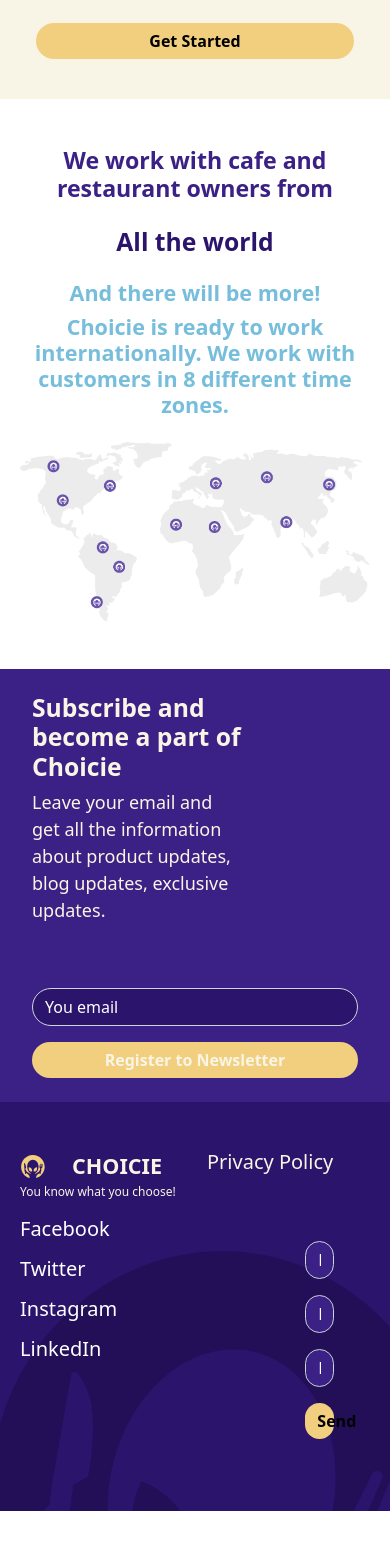
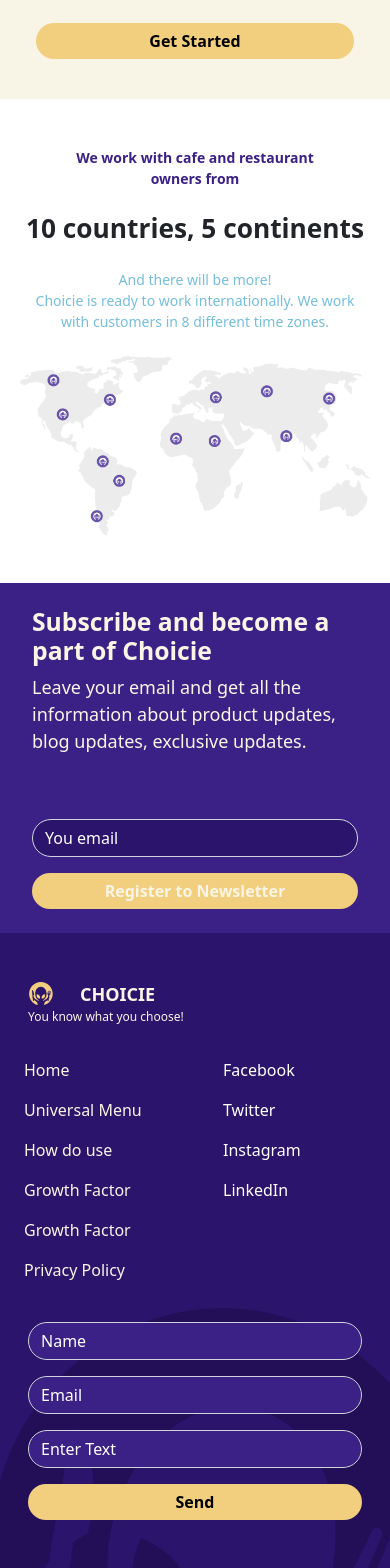
Before and after one commit to Nadiyahr/vue-choise, a Vue app: page / in a window 390 px wide. Shown: the part 2745-4313 px from the top of the page. Before the commit the page ends 4256 px from the top, so only its background shows below. Built offline with nearby package versions, Linux system fonts and the light colour scheme.

Commit message:
+- mobile version

```diff
--- a/src/components/Layout.vue
+++ b/src/components/Layout.vue
@@ -1,16 +1,29 @@
 <script setup lang="ts">
-import Header from './header/Header.vue'
 import HeaderDesctop from './header/HeaderDesctop.vue'
 import HeaderMobile from './header/HeaderMobile.vue'
 import Footer from './footer/Footer.vue'
+
+export interface Props {
+  isHome?: boolean
+}
+
+const props = withDefaults(defineProps<Props>(), {
+  isHome: false
+})
 
 const windowWidth = window.innerWidth
 const mobile = 600
 
 function isDesktop(): boolean {
-    const isDesck = windowWidth > mobile
-      return isDesck;
-  }
+
+  return windowWidth > mobile
+}
+
+function home(): boolean {
+
+  return (isDesktop() && props.isHome) || (isDesktop() && !props.isHome)
+}
+
 </script>
 
 <template>
@@ -19,6 +32,6 @@
     <HeaderMobile v-else />
     <!-- <Header /> -->
     <slot></slot>
-    <Footer />
+    <Footer :is-home="home()"/>
   </main>
 </template>
--- a/src/components/footer/Footer.vue
+++ b/src/components/footer/Footer.vue
@@ -1,5 +1,12 @@
 <script setup lang="ts">
 import Alien from '../icons/AlienIcon.vue'
+export interface Props {
+  isHome?: boolean
+}
+
+const props = withDefaults(defineProps<Props>(), {
+  isHome: false
+})
 </script>
 
 <template>
@@ -7,25 +14,32 @@
     class="bg-dark bg-position text-light py-5"
     style="background-image: url('images/cover.png');">
     <!-- <b-container > -->
-      <b-row>
-        <b-col >
-        <div class="fs-3 text-light fw-bolder d-flex flex gap-4 align-items-center">
+      <b-row class="px-2 lg-px-0">
+        <b-col sm="12" md="3" class="pb-3">
+        <div class="fs-4 lg-fs-3 text-light fw-bolder d-flex flex gap-4 align-items-center">
           <Alien :svgColor="'#f2cf7e'" />
           CHOICIE
         </div>
         <p class="fs-7">You know what you choose!</p>
         </b-col>
-        <b-col>
-          <h5>Privacy Policy</h5>
+        <b-col class="pb-4 fs-5 text ps-2">
+          <div v-if="!isHome">
+            <p>Home</p>
+            <p>Universal Menu</p>
+            <p>How do use</p>
+            <p>Growth Factor</p>
+            <p>Growth Factor</p>
+          </div>
+          <p>Privacy Policy</p>
         </b-col>
-        <b-col>
-          <b-nav-item class="pb-2"><h5>Facebook</h5></b-nav-item>
-          <b-nav-item class="pb-2"><h5>Twitter</h5></b-nav-item>
-          <b-nav-item class="pb-2"><h5>Instagram</h5></b-nav-item>
-          <b-nav-item class="pb-2"><h5>LinkedIn</h5></b-nav-item>
+        <b-col class="ps-5 fs-5">
+          <b-nav-item class=""><p>Facebook</p></b-nav-item>
+          <b-nav-item class=""><p>Twitter</p></b-nav-item>
+          <b-nav-item class=""><p>Instagram</p></b-nav-item>
+          <b-nav-item class=""><p>LinkedIn</p></b-nav-item>
         </b-col>
-        <b-col cols="4" class="px-5">
-          <b-form @submit="" @reset="" class="py-4 text-ligth">
+        <b-col lg="4" class="lg-px-5">
+          <b-form @submit="" @reset="" class="text-ligth">
             <b-form-input
               placeholder="Name"
               class="rounded-pill bg-primary mb-3 text-light"
--- a/src/components/subscribe/Subscribe.vue
+++ b/src/components/subscribe/Subscribe.vue
@@ -25,7 +25,7 @@
   <section class=" bg-primary text-light">
     <b-container fluid class="">
       <b-row>
-        <b-col cols="8">
+        <b-col sm="12" md="8">
           <div class="py-4">
             <h2 class="text-ligth fw-bolder">
               Subscribe and become a part of Choicie
--- a/src/components/worldMap/WorldMap.vue
+++ b/src/components/worldMap/WorldMap.vue
@@ -1,10 +1,20 @@
+<script setup lang="ts">
+export interface Props {
+  isMobile?: boolean
+}
+
+const props = withDefaults(defineProps<Props>(), {
+  isMobile: false
+})
+</script>
 <template>
   <section class="py-5">
     <div class="">
-      <h3 class="text-primary fw-bold text-center mb-4">We work with cafe and restaurant owners from</h3>
-      <h2 class="text-dark fw-bolder text-center mb-4">All the world</h2>
-      <h4 class="text-info fw-semibold text-center">And there will be more!</h4>
-      <h4 class="text-info fw-semibold text-center mb-4">Choicie is ready to work internationally. We work with customers in 8 different time zones.</h4>
+      <p class="text-primary md-fs-5 text fw-semibold md-fw-bold text-center mb-4">We work with cafe and restaurant <br v-if="isMobile" /> owners from</p>
+      <h2 v-if="isMobile" class="fw-bolder fs-2 text-center mb-4">10 countries, 5 continents</h2>
+      <h2 v-else class="text-dark fw-bolder text-center mb-4">All the world</h2>
+      <p class="text-info text-center mb-0">And there will be more!</p>
+      <p class="text-info text-center mb-4">Choicie is ready to work internationally. We work with customers in 8 different time zones.</p>
       <b-img fluid src="images/map.png" alt="Map Image"></b-img>
     </div>
   </section>
--- a/src/views/HomeView.vue
+++ b/src/views/HomeView.vue
@@ -20,7 +20,7 @@
 
 <template>
   <div>
-    <Layout>
+    <Layout is-home>
       <main v-if="isDesktop()">
         <TopDesctop />
         <VideoComponent />
@@ -33,7 +33,7 @@
         <TopMobile />
         <AboutSection is-mobile/>
         <HowToUseMobile />
-        <WorldMap />
+        <WorldMap is-mobile/>
         <Subscribe />
       </main>
     </Layout>
```
